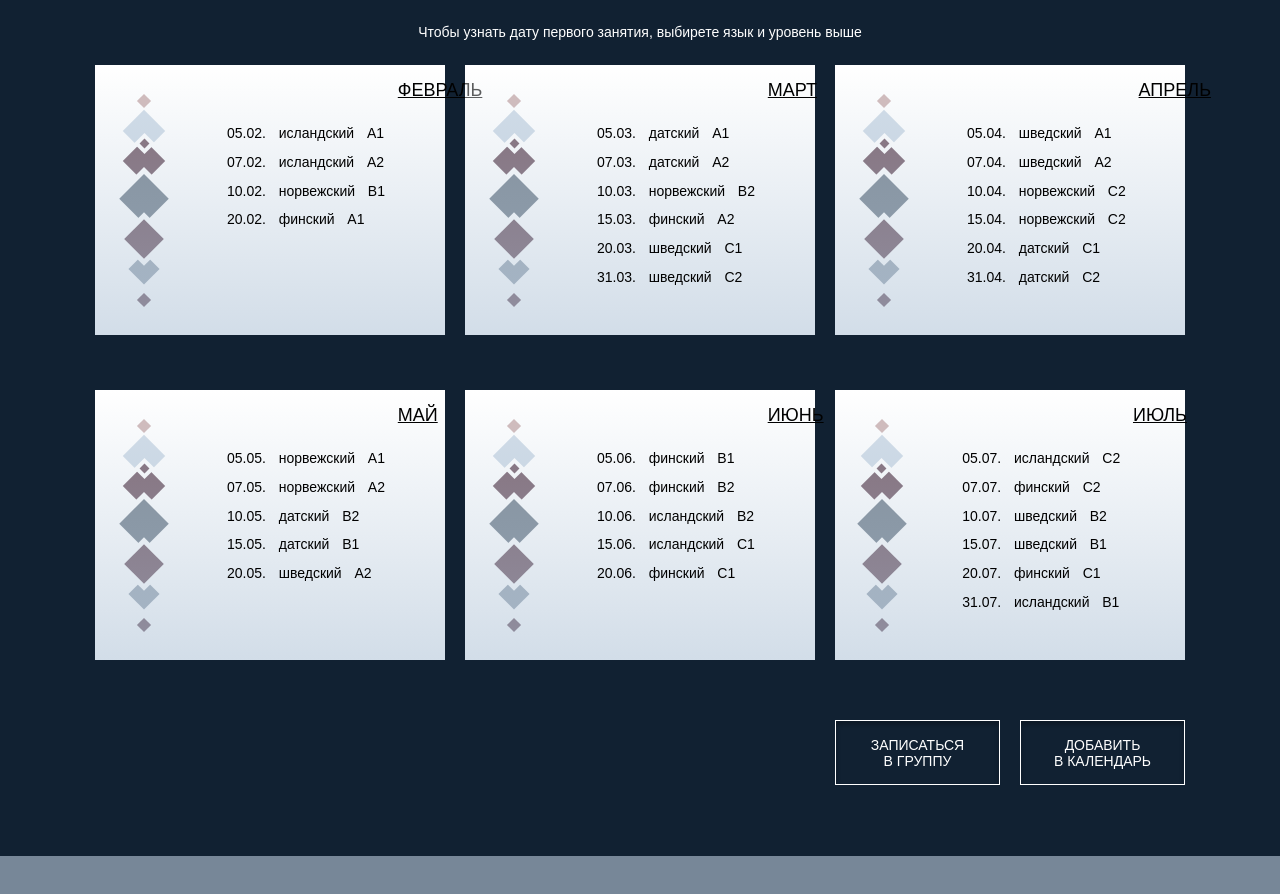
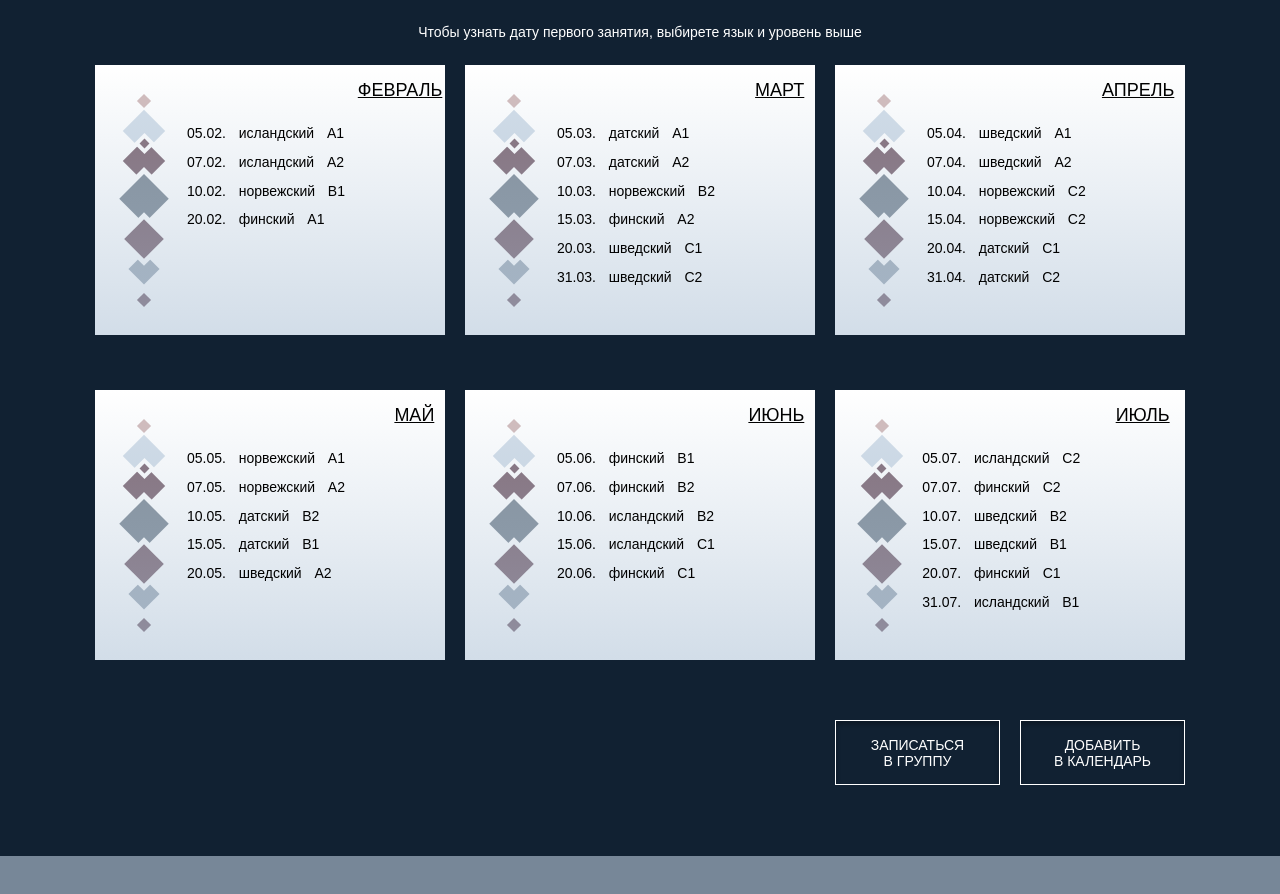
Before and after one commit to ivjuli/study, a React (Create React App) app in the folder my-app/: page / in a window 1280 px wide. Shown: the part 1269-2163 px from the top of the page. Built offline with nearby package versions, Linux system fonts and the light colour scheme.

Commit message:
Update App.js

```diff
--- a/my-app/src/App.js
+++ b/my-app/src/App.js
@@ -33,56 +33,67 @@ renderData_2 =  () => {
    return this.props.language.map((el, ind) => {
            while (el.idMonth == 2){
            return (
-                <ul><li className="spisok">{el.startData}</li><li className="spisok">{el.namelanguage}</li><li className="spisok">{el.level}</li></ul>) }}
+                <div><li className="spisok">{el.startData}</li><li className="spisok">{el.namelanguage}</li><li className="spisok">{el.level}</li></div>
+                )
+        }}
    )}
 
 renderData_3 =  () => {
         return this.props.language.map((el, ind) => {
                 while (el.idMonth == 3){
                         return (
-                     <ul><li className="spisok">{el.startData}</li><li className="spisok">{el.namelanguage}</li><li className="spisok">{el.level}</li></ul>) }}
+                                <div><li className="spisok">{el.startData}</li><li className="spisok">{el.namelanguage}</li><li className="spisok">{el.level}</li></div>
+                                )
+                        }}
                    )}
 
         renderData_4 =  () => {
                 return this.props.language.map((el, ind) => {
                         while (el.idMonth == 4){
                                 return (
-                             <ul><li className="spisok">{el.startData}</li><li className="spisok">{el.namelanguage}</li><li className="spisok">{el.level}</li></ul>) }}
+                                        <div><li className="spisok">{el.startData}</li><li className="spisok">{el.namelanguage}</li><li className="spisok">{el.level}</li></div>
+                                        )
+                                }}
                            )}
 
                 renderData_5 =  () => {
                         return this.props.language.map((el, ind) => {
                                 while (el.idMonth == 5){
                                         return (
-                                     <ul><li className="spisok">{el.startData}</li><li className="spisok">{el.namelanguage}</li><li className="spisok">{el.level}</li></ul>) }}
+                                                <div><li className="spisok">{el.startData}</li><li className="spisok">{el.namelanguage}</li><li className="spisok">{el.level}</li></div>
+                                                )
+                                        }}
                                    )}
                         renderData_6 =  () => {
                                 return this.props.language.map((el, ind) => {
                                         while (el.idMonth == 6){
                                                 return (
-                                             <ul><li className="spisok">{el.startData}</li><li className="spisok">{el.namelanguage}</li><li className="spisok">{el.level}</li></ul>) }}
+                                                        <div><li className="spisok">{el.startData}</li><li className="spisok">{el.namelanguage}</li><li className="spisok">{el.level}</li></div>
+                                                        )
+                                                }}
                                            )}
                                 renderData_7 =  () => {
                                         return this.props.language.map((el, ind) => {
                                                 while (el.idMonth == 7){
                                                         return (
-                                                     <ul><li className="spisok">{el.startData}</li><li className="spisok">{el.namelanguage}</li><li className="spisok">{el.level}</li></ul>) }}
+                                                                <div><li className="spisok">{el.startData}</li><li className="spisok">{el.namelanguage}</li><li className="spisok">{el.level}</li></div>
+                                                                )
+                                                        }}
                                                    )}
 
-renderData_ob =  () => {
+/*renderData_ob =  () => {
                 return this.props.language.map((el, ind) => {
                         while (el.idMonth == 3){
                         return (
                              <ul><li className="spisok">{el.startData}</li><li className="spisok">{el.namelanguage}</li><li className="spisok">{el.level}</li></ul>) }}
-                )}
+                )}*/
 
 
 
   render() {
+
 console.log(this.props);
-
 console.log(this.getData);
-console.log(this.renderData);
 
 
     return (
```
Lines whose indentation alone changed are shown as unchanged.
